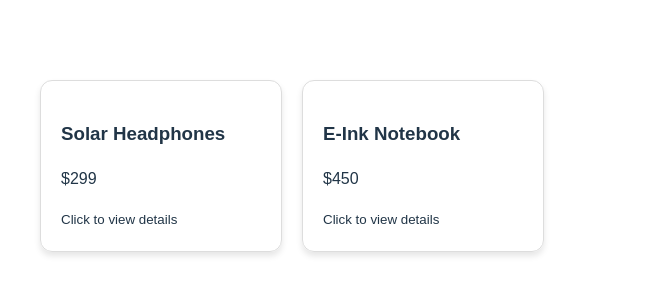
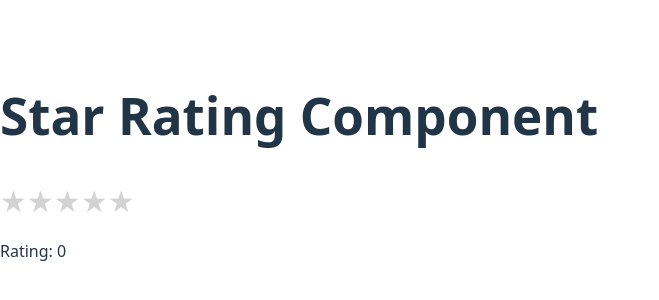
Before and after one commit to KalyanPaladugu/ReactJS-InterviewQuestions, a React (Vite) app: page / in a window 1280 px wide. Shown: the part 234-534 px from the top of the page, without its empty margins (0-659 px from the left). Built offline with nearby package versions, Linux system fonts and the light colour scheme.

Commit message:
starrating func added

```diff
--- a/src/App.jsx
+++ b/src/App.jsx
@@ -1,7 +1,7 @@
 import React,{ useState } from 'react'
 import SearchItemsFromApi from './components/SearchItemsFromApi';
 import SearchItems from './components/SearchItems';
-
+import StarRating from './components/StarRating';
 
 // import { BrowserRouter as Router,Routes,Route } from 'react-router-dom'
 // import LoginPage from './components/LoginPage'
@@ -41,9 +41,10 @@ function App() {
 //      <Display name={name} />
 //     </>
     <div>
+      <StarRating />
       {/* <SearchItemsFromApi /> */}
       {/* <SearchItems /> */}
-      <ProductApp />
+      {/* <ProductApp /> */}
       {/* <UseMemoExample /> */}
       {/* <UseCallbackExample /> */}
     </div>
--- /dev/null
+++ b/src/components/StarRating.jsx
@@ -0,0 +1,23 @@
+import React from 'react'
+
+export default function StarRating({totalStars = 5}) {
+
+    const [rating, setRating] = React.useState(0);
+    const [hover, setHover] = React.useState(0);
+  return (
+    <div>
+        <h1 style={{  }}>Star Rating Component</h1>
+        <div >
+            {[...Array(totalStars)].map((_, index) => {
+                const starValue = index + 1;
+                return <span key={index} onClick={() => setRating(starValue)}
+                onMouseEnter={() => setHover(starValue)}
+                onMouseLeave={() => setHover(0)}
+                style={{color: index < (hover || rating) ? "gold" : "lightgray",
+                     fontSize: "30px",  cursor: "pointer" }}>&#9733;</span>
+            })}
+        </div>
+       <p>Rating: {rating}</p>
+    </div>
+  )
+}
```
